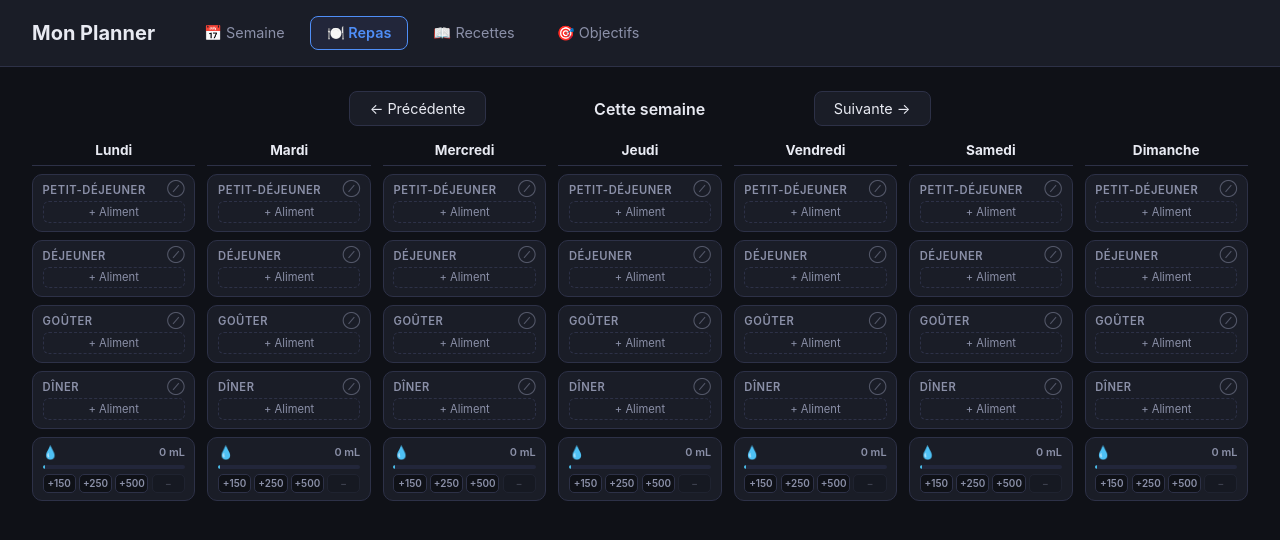
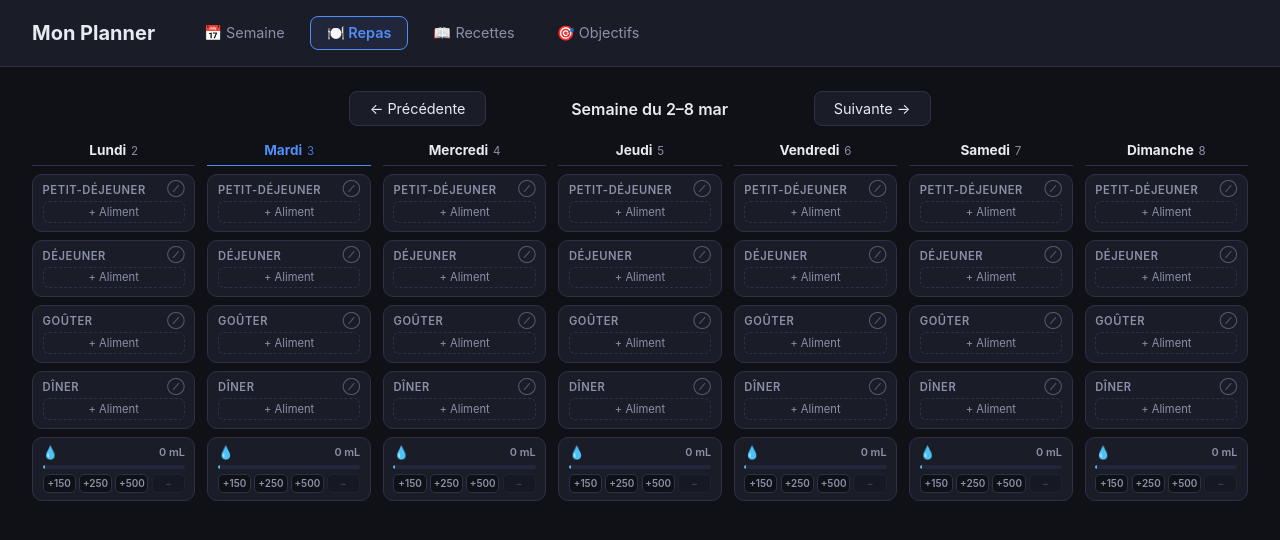
Before and after one commit to UgoBismara/planner-app, a React (Vite) app: page / in a window 1280 px wide. Both pictures are taken after a click on the button "🍽️ Repas". Shown: the top 540 px of the page. Built offline with nearby package versions, Linux system fonts and the light colour scheme.

Commit message:
feat(meal-planner): enhance FoodLogModal for editing entries and improve week label formatting

```diff
--- a/src/components/MealPlanner/FoodLogModal.jsx
+++ b/src/components/MealPlanner/FoodLogModal.jsx
@@ -4,12 +4,25 @@ import { useLocalStorage } from '../../hooks/useLocalStorage';
 
 const MEAL_LABELS = { breakfast: 'Petit-déjeuner', lunch: 'Déjeuner', snack: 'Goûter', dinner: 'Dîner' };
 
-export default function FoodLogModal({ mealType, onAdd, onClose }) {
+export default function FoodLogModal({ mealType, editEntry, onAdd, onClose }) {
   const [customFoods, setCustomFoods] = useLocalStorage('planner_custom_foods', []);
 
   const [search, setSearch] = useState('');
-  const [selected, setSelected] = useState(null);   // food from DB (or custom per-100)
-  const [qty, setQty] = useState('');
+
+  // En mode édition, reconstruire les valeurs pour 100g à partir de l'entrée existante
+  const [selected, setSelected] = useState(() => {
+    if (!editEntry?.grams) return null;
+    const f = editEntry.grams;
+    return {
+      name: editEntry.name,
+      kcal:      Math.round(editEntry.kcal      / f * 100),
+      proteines: Math.round((editEntry.proteines || 0) / f * 100 * 10) / 10,
+      lipides:   Math.round((editEntry.lipides   || 0) / f * 100 * 10) / 10,
+      glucides:  Math.round((editEntry.glucides  || 0) / f * 100 * 10) / 10,
+      unit: editEntry.unit || 'g',
+    };
+  });
+  const [qty, setQty] = useState(editEntry?.grams ? String(editEntry.grams) : '');
 
   const [isManual, setIsManual] = useState(false);
   const [manualName, setManualName] = useState('');
@@ -93,7 +106,7 @@ export default function FoodLogModal({ mealType, onAdd, onClose }) {
     <div className="modal-overlay" onClick={onClose}>
       <div className="food-log-modal" onClick={(e) => e.stopPropagation()}>
         <div className="modal-header">
-          <h3>Ajouter un aliment · {MEAL_LABELS[mealType]}</h3>
+          <h3>{editEntry ? 'Modifier' : 'Ajouter'} · {MEAL_LABELS[mealType]}</h3>
           <button className="modal-close" onClick={onClose}>×</button>
         </div>
 
@@ -182,7 +195,7 @@ export default function FoodLogModal({ mealType, onAdd, onClose }) {
               </div>
             )}
             <div className="modal-footer">
-              <button type="submit" className="btn-primary" disabled={!qty}>Ajouter</button>
+              <button type="submit" className="btn-primary" disabled={!qty}>{editEntry ? 'Enregistrer' : 'Ajouter'}</button>
             </div>
           </form>
         )}
--- a/src/components/MealPlanner/MealPlanner.css
+++ b/src/components/MealPlanner/MealPlanner.css
@@ -23,6 +23,26 @@
   text-align: center;
   padding-bottom: 0.4rem;
   border-bottom: 1px solid var(--border);
+  display: flex;
+  align-items: baseline;
+  justify-content: center;
+  gap: 0.3rem;
+}
+
+.meal-day-date {
+  font-size: 0.72rem;
+  font-weight: 400;
+  color: var(--text-secondary);
+}
+
+.meal-day-today .meal-day-name {
+  color: var(--accent);
+  border-bottom-color: var(--accent);
+}
+
+.meal-day-today .meal-day-date {
+  color: var(--accent);
+  opacity: 0.8;
 }
 
 .meal-slot {
@@ -827,6 +847,20 @@
 
 .food-log-del:hover { color: var(--danger); }
 
+.food-log-edit {
+  background: none;
+  border: none;
+  cursor: pointer;
+  color: var(--text-secondary);
+  font-size: 0.8rem;
+  line-height: 1;
+  padding: 0 2px;
+  flex-shrink: 0;
+  opacity: 0.5;
+  transition: opacity 0.15s, color 0.15s;
+}
+.food-log-edit:hover { opacity: 1; color: var(--accent); }
+
 .food-log-add {
   background: none;
   border: 1px dashed var(--border);
--- a/src/components/MealPlanner/MealPlanner.jsx
+++ b/src/components/MealPlanner/MealPlanner.jsx
@@ -43,10 +43,17 @@ export default function MealPlanner({ weekOffset, setWeekOffset }) {
   };
 
   const formatWeekLabel = () => {
-    if (weekOffset === 0) return 'Cette semaine';
-    if (weekOffset === -1) return 'Semaine dernière';
-    if (weekOffset === 1) return 'Semaine prochaine';
-    return `Semaine ${weekOffset > 0 ? '+' : ''}${weekOffset}`;
+    const now = new Date();
+    const dow = now.getDay() === 0 ? 6 : now.getDay() - 1;
+    const monday = new Date(now);
+    monday.setDate(now.getDate() - dow + weekOffset * 7);
+    const sunday = new Date(monday);
+    sunday.setDate(monday.getDate() + 6);
+    const months = ['jan', 'fév', 'mar', 'avr', 'mai', 'juin', 'juil', 'août', 'sep', 'oct', 'nov', 'déc'];
+    const d1 = monday.getDate(), m1 = months[monday.getMonth()];
+    const d2 = sunday.getDate(), m2 = months[sunday.getMonth()];
+    const range = m1 === m2 ? `${d1}–${d2} ${m1}` : `${d1} ${m1} – ${d2} ${m2}`;
+    return `Semaine du ${range}`;
   };
 
   const mk = (dayIndex, mealType) => `${dayIndex}_${mealType}`;
@@ -61,7 +68,14 @@ export default function MealPlanner({ weekOffset, setWeekOffset }) {
 
   const addFoodEntry = (entry) => {
     const key = mk(foodModal.dayIndex, foodModal.mealType);
-    setFoodLog((prev) => ({ ...prev, [key]: [...(prev[key] || []), entry] }));
+    if (foodModal.editEntry) {
+      setFoodLog((prev) => ({
+        ...prev,
+        [key]: (prev[key] || []).map((e) => e.id === foodModal.editEntry.id ? { ...entry, id: foodModal.editEntry.id } : e),
+      }));
+    } else {
+      setFoodLog((prev) => ({ ...prev, [key]: [...(prev[key] || []), entry] }));
+    }
     setFoodModal(null);
   };
 
@@ -104,10 +118,20 @@ export default function MealPlanner({ weekOffset, setWeekOffset }) {
 
       <div className="meals-grid">
         {DAY_NAMES.map((dayName, i) => {
+          const now = new Date();
+          const dow = now.getDay() === 0 ? 6 : now.getDay() - 1;
+          const monday = new Date(now);
+          monday.setDate(now.getDate() - dow + weekOffset * 7);
+          const colDate = new Date(monday);
+          colDate.setDate(monday.getDate() + i);
+          const isToday = weekOffset === 0 && i === (now.getDay() + 6) % 7;
           const dayKcal = getDayKcal(i);
           return (
-            <div key={i} className="meal-day">
-              <div className="meal-day-name">{dayName}</div>
+            <div key={i} className={`meal-day${isToday ? ' meal-day-today' : ''}`}>
+              <div className="meal-day-name">
+                {dayName}
+                <span className="meal-day-date">{colDate.getDate()}</span>
+              </div>
               {MEAL_ORDER.map((mealType) => {
                 const entries = getMealEntries(i, mealType);
                 const mealKcal = getMealKcal(i, mealType);
@@ -137,6 +161,9 @@ export default function MealPlanner({ weekOffset, setWeekOffset }) {
                                 <span className="food-log-name">{entry.name}</span>
                                 {entry.grams && <span className="food-log-grams">{entry.grams}{entry.unit || 'g'}</span>}
                                 <span className="food-log-kcal">{entry.kcal} kcal</span>
+                                {entry.grams && (
+                                  <button className="food-log-edit" onClick={() => setFoodModal({ dayIndex: i, mealType, editEntry: entry })} title="Modifier">✎</button>
+                                )}
                                 <button className="food-log-del" onClick={() => removeFoodEntry(i, mealType, entry.id)}>×</button>
                               </div>
                             ))}
@@ -195,6 +222,7 @@ export default function MealPlanner({ weekOffset, setWeekOffset }) {
       {foodModal && (
         <FoodLogModal
           mealType={foodModal.mealType}
+          editEntry={foodModal.editEntry}
           onAdd={addFoodEntry}
           onClose={() => setFoodModal(null)}
         />
```
Also changed, not shown: src/todo.txt.
